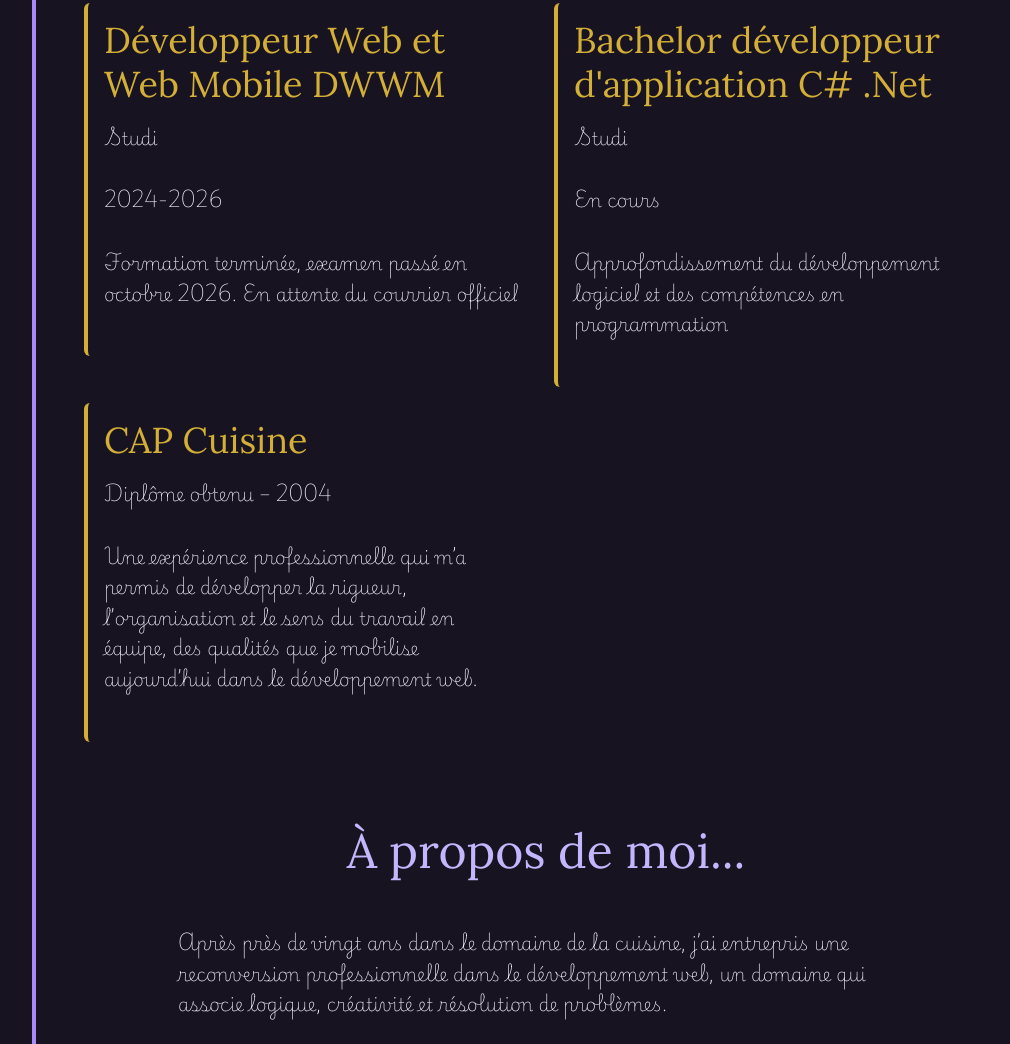
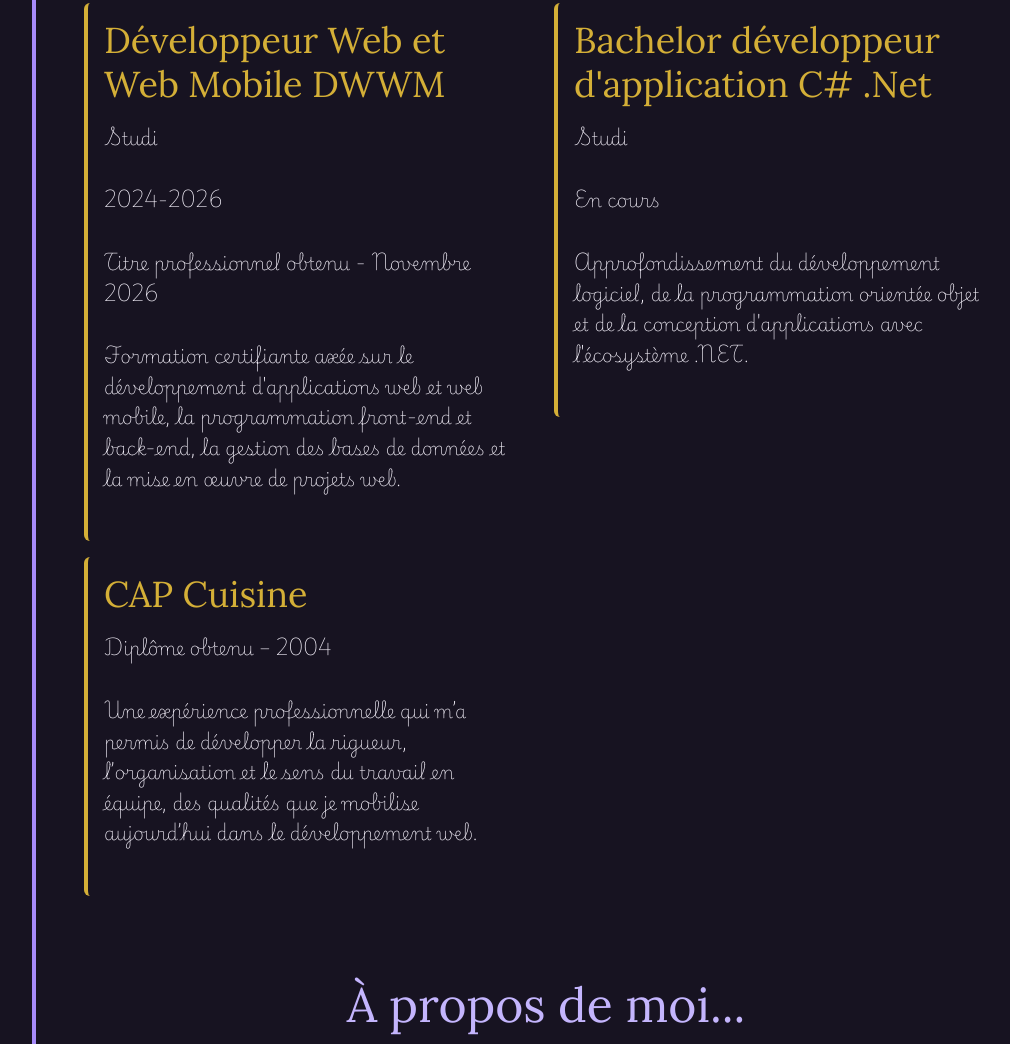
Before and after one commit to MarinaBonnet/Portfolio, a plain HTML site: page index.html in a window 1280 px wide. Shown: the part 2152-3196 px from the top of the page, without its empty margins (224-1234 px from the left). Drawn offline with Linux system fonts and the light colour scheme.

Commit message:
Update education section with DWWM diploma

```diff
--- a/index.html
+++ b/index.html
@@ -270,13 +270,25 @@
                     <h3>Développeur Web et Web Mobile DWWM</h3>
                     <p>Studi</p>
                     <p>2024-2026</p>
-                    <p>Formation terminée, examen passé en octobre 2026. En attente du courrier officiel</p>
+                    <p> Titre professionnel obtenu - Novembre 2026</p>
+                    <p>
+                        Formation certifiante axée sur le développement
+                        d'applications web et web mobile, la programmation
+                        front-end et back-end, la gestion des bases de données
+                        et la mise en œuvre de projets web.
+                    </p>
                 </div>
                 <div class="education-item">
                     <h3>Bachelor développeur d'application C# .Net </h3>
                     <p>Studi</p>
                     <p>En cours</p>
-                    <p>Approfondissement du développement logiciel et des compétences en programmation</p>
+                    <p>
+                    <p>
+                        Approfondissement du développement logiciel,
+                        de la programmation orientée objet et de la conception
+                        d'applications avec l'écosystème .NET.
+                    </p>
+                    </p>
                 </div>
                 <div class="education-item">
                     <h3>CAP Cuisine</h3>
```
Also changed, not shown: Capture d’écran (579).png (added).
